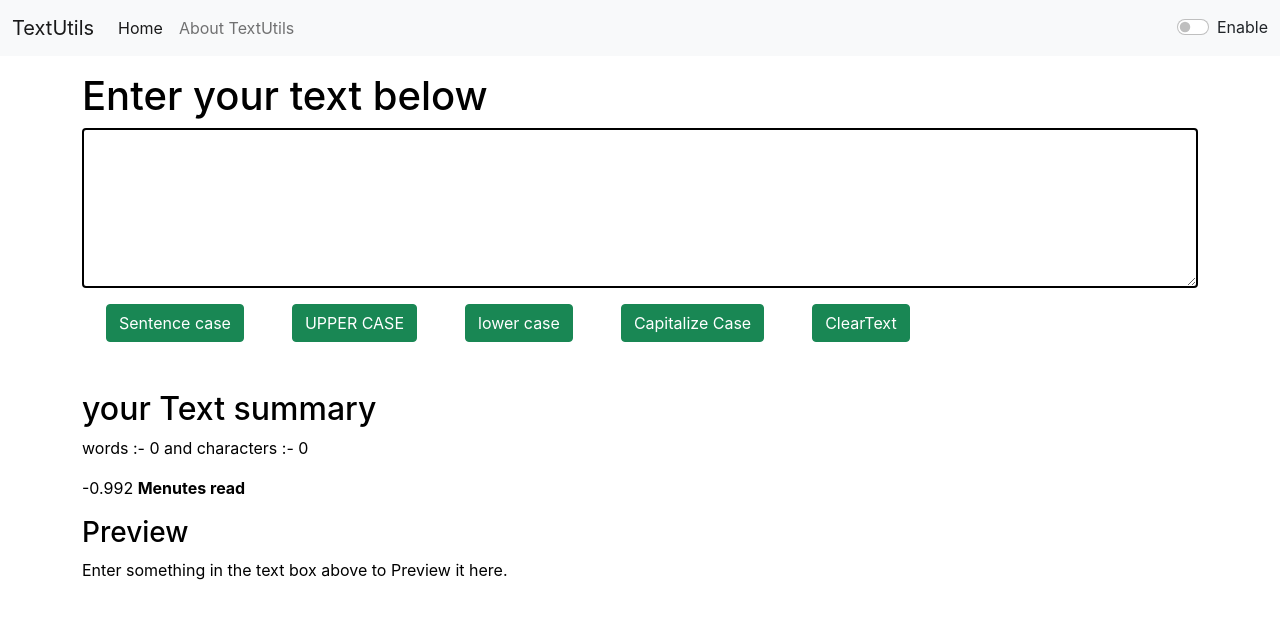
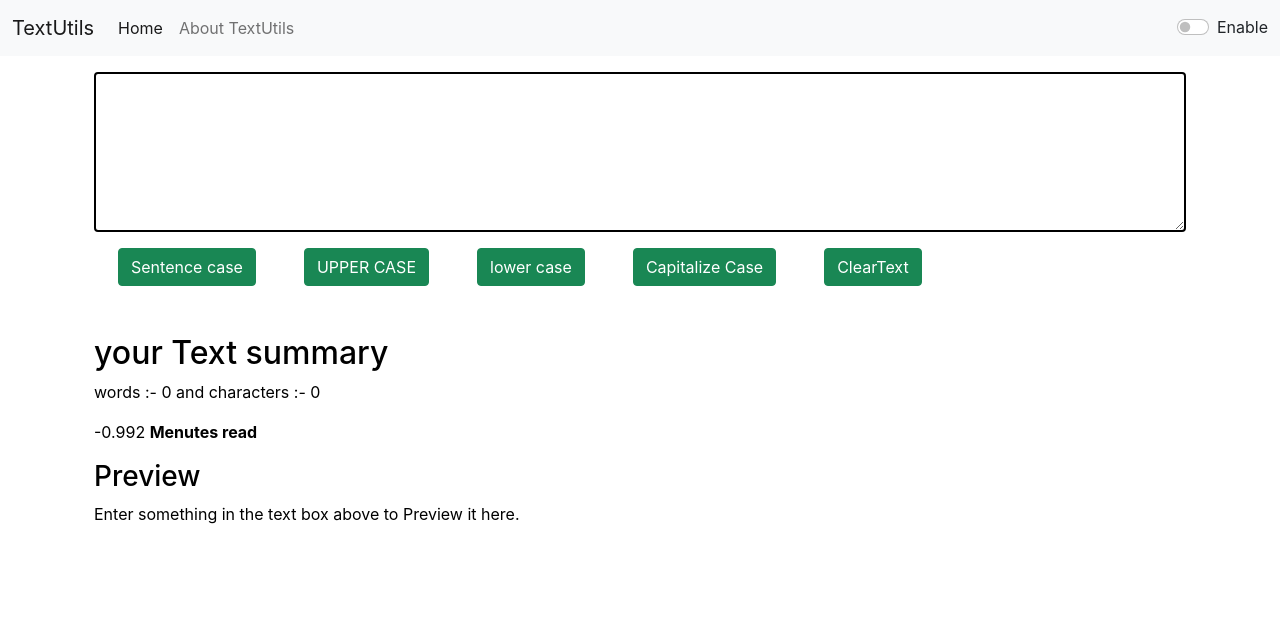
Before and after one commit to Aarifalam/TextUtils-App, a React (Create React App) app: page / in a window 1280 px wide. Shown: the top 618 px of the page. Built offline with nearby package versions, Linux system fonts and the light colour scheme.

Commit message:
React-Router-Dom  ->  today i learn that how to  use react router and what is work of this

```diff
--- a/package.json
+++ b/package.json
@@ -8,6 +8,7 @@
     "@testing-library/user-event": "^13.5.0",
     "react": "^17.0.2",
     "react-dom": "^17.0.2",
+    "react-router-dom": "^6.2.2",
     "react-scripts": "5.0.0",
     "web-vitals": "^2.1.4"
   },
--- a/src/App.js
+++ b/src/App.js
@@ -4,7 +4,14 @@ import Navbar from './Comonents/Navbar';
 import TextForm from './Comonents/TextForm';
 import React, { useState } from 'react';
 import Alert from './Comonents/Alert';
-// import About from './Comonents/About';
+import About from './Comonents/About';
+
+// Routs
+import {
+  BrowserRouter,
+  Routes,
+  Route
+} from "react-router-dom";
 
 
 function App() {
@@ -58,15 +65,26 @@ function App() {
 
   return (
     <>
-      <Navbar title="TextUtils" aboutText="About TextUtils" mode={mode} toogleMode={toogleMode} />
-      {/* <Navbar />   // if i will commnet upper one and use this without passing any props then it will use default props which we passed in defferent fils of components of file. */}
+      <BrowserRouter>
+        <Navbar title="TextUtils" aboutText="About TextUtils" mode={mode} toogleMode={toogleMode} />
+        {/* <Navbar />   // if i will commnet upper one and use this without passing any props then it will use default props which we passed in defferent fils of components of file. */}
 
-      <Alert alert={alert} />
+        <Alert alert={alert} />
 
-      <div className="container my-3">
-        <TextForm heading="Enter your text below" mode={mode} showAlert={showAlert} />
-        {/* <About /> */}
-      </div>
+        <div className="container my-3">
+          {/* <TextForm heading="Enter your text below" mode={mode} showAlert={showAlert} />
+          <About /> */}
+
+          <Routes>
+
+            <Route path="/" element={<TextForm />} />
+
+            <Route path="/about" element={<About />} />
+
+          </Routes>
+
+        </div>
+      </BrowserRouter>
     </>
   );
 }
--- a/src/Comonents/Navbar.js
+++ b/src/Comonents/Navbar.js
@@ -1,6 +1,7 @@
 import React from "react";
 
 import PropTypes from 'prop-types'
+import { Link } from "react-router-dom";
 
 
 export default function Navbar(props) {
@@ -15,10 +16,10 @@ export default function Navbar(props) {
                     <div className="collapse navbar-collapse" id="navbarSupportedContent">
                         <ul className="navbar-nav me-auto mb-2 mb-lg-0">
                             <li className="nav-item">
-                                <a className="nav-link active" aria-current="page" href="/">Home</a>
+                                <Link className="nav-link active" aria-current="page" to="/">Home</Link>
                             </li>
                             <li className="nav-item">
-                                <a className="nav-link" href="/">{props.aboutText}</a>
+                                <Link className="nav-link" to="/about">{props.aboutText}</Link>
                             </li>
                         </ul>
 
--- a/src/Comonents/TextForm.js
+++ b/src/Comonents/TextForm.js
@@ -154,7 +154,7 @@ export default function TextForm(props) {
     const [val, setVal] = useState(0)
 
     return (
-        <div>
+        <div className="container my-3">
             <div className="Container" >
                 <h1 style={{ color: props.mode === "dark" ? "white" : "black" }}>{props.heading}</h1>
                 <div className="mb-3">
```
Also changed, not shown: 1 other file (tests, documents, lock files or other folders).
